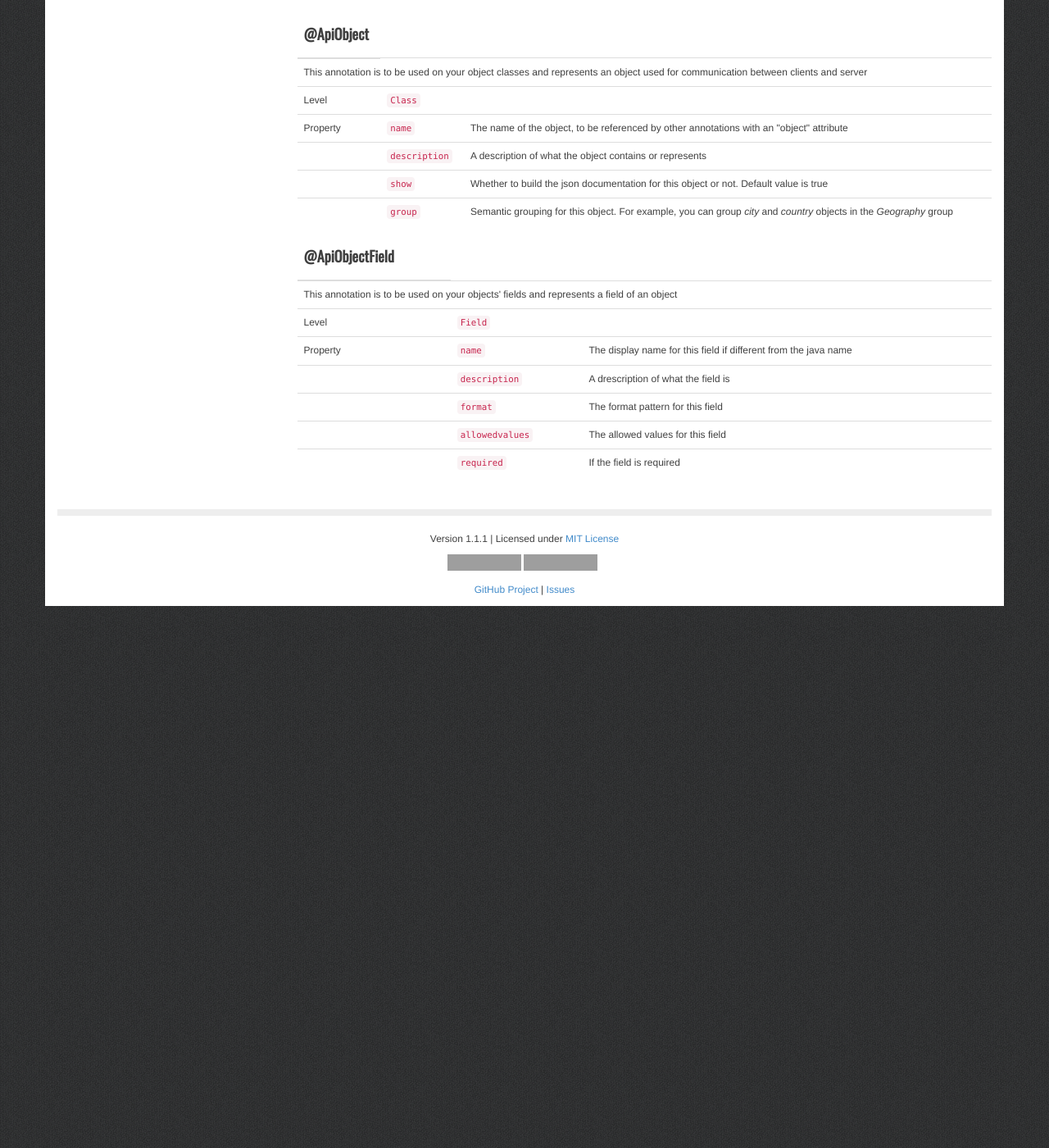
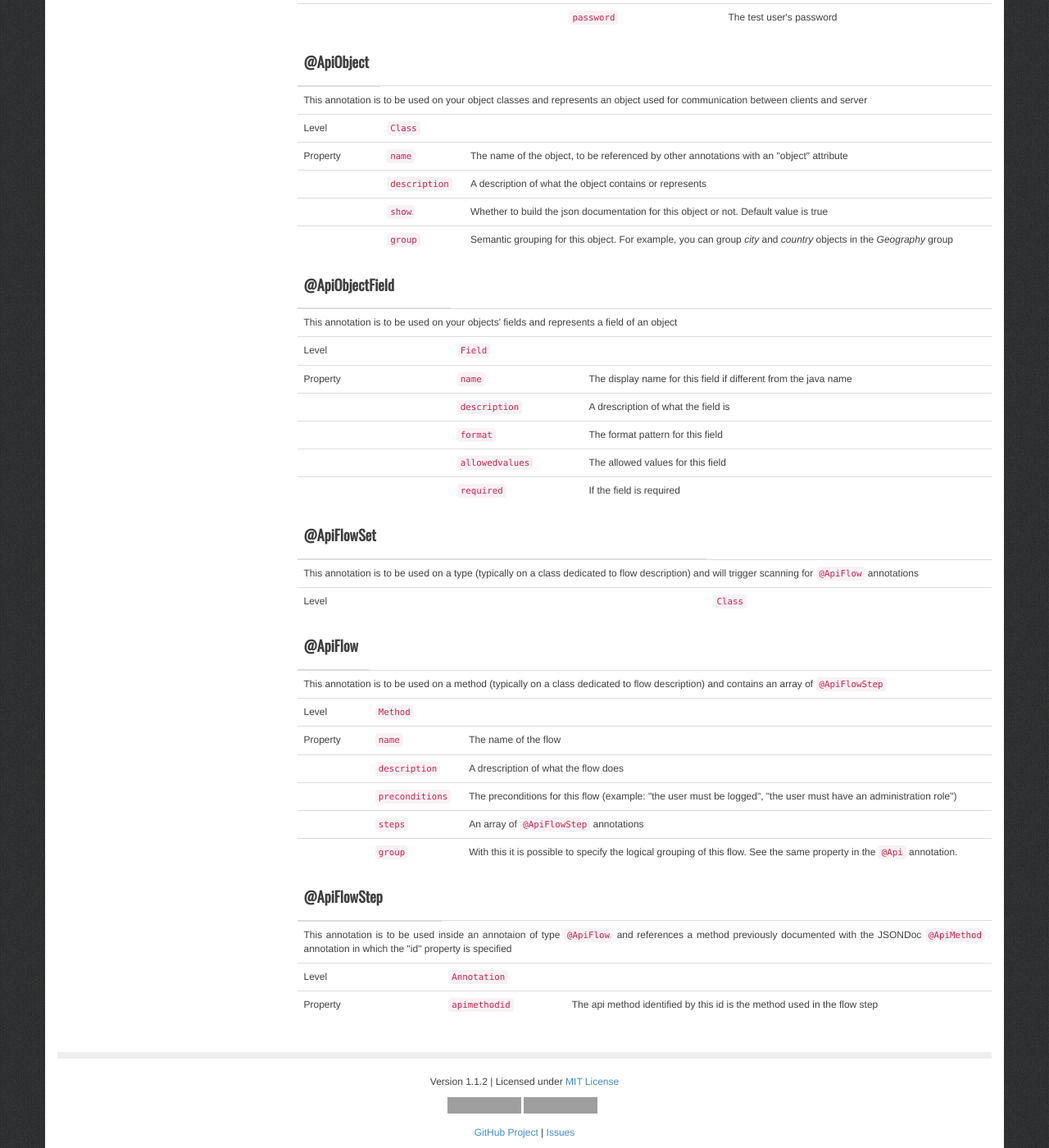
Before and after one commit to fabiomaffioletti/jsondoc, a Jekyll site: the page built from annotations.html, in a window 1280 px wide and 1400 px high, scrolled down 4228 px. Shown: the whole window at 82% size. Built offline with Jekyll 4.4.1, drawn with Linux system fonts in a browser that asks for light colours; nearby versions of some CDN libraries; some web fonts are replaced; Markdown is read by kramdown in place of the engine named in the settings; before the commit the page ends 4967 px from its top, so only the background shows below that; some of the changed text lies outside the part shown; grey boxes are pictures that could not be loaded.

Commit message:
documented version 1.1.2

```diff
--- a/_config.yml
+++ b/_config.yml
@@ -2,6 +2,6 @@ name: JSONDoc
 baseurl:
 markdown: redcarpet
 highlighter: pygments
-version: 1.1.1
+version: 1.1.2
 demourl: http://jsondoc.eu01.aws.af.cm/jsondoc.jsp
 downloadurl: distro/jsondoc-bundle-1.0.2.tar.gz
--- a/_layouts/default.html
+++ b/_layouts/default.html
@@ -70,6 +70,7 @@
             <li id="examples-standalone"><a href="examples-standalone.html">Examples: standalone</a></li>
             <li id="examples-spring"><a href="examples-spring.html">Examples: Spring framework</a></li>
             <li id="examples-objects"><a href="examples-objects.html">Examples: objects</a></li>
+            <li id="examples-flows"><a href="examples-flows.html">Examples: flows</a></li>
             <li id="demo"><a target="_blank" href="{{ site.demourl }}">Demo</a></li>
             <li id="faq"><a href="faq.html">FAQ</a></li>
           </ul>
--- a/annotations.html
+++ b/annotations.html
@@ -8,19 +8,20 @@ title: Documentation
 		<th>Services</th>
 		<th>Authentication</th>
 		<th>Objects</th>
+		<th>Flows</th>
 	</tr>
-	<tr><td><a href="#api">@Api</a></td><td><a href="#apiauthnone">@ApiAuthNone</a></td><td><a href="#apiobject">@ApiObject</a></td></tr>
-	<tr><td><a href="#apimethod">@ApiMethod</a></td><td><a href="#apiauthbasic">@ApiAuthBasic</a></td><td><a href="#apiobjectfield">@ApiObjectField</a></td></tr>
-	<tr><td><a href="#apiversion">@ApiVersion</a></td><td><a href="#apiauthbasicuser">@ApiAuthBasicUser</a></td><td></td></tr>
-	<tr><td><a href="#apiheaders">@ApiHeaders</a></td><td></td><td></td></tr>
-	<tr><td><a href="#apiheader">@ApiHeader</a></td><td></td><td></td></tr>
-	<tr><td><a href="#apiparams">@ApiParams</a></td><td></td><td></td></tr>
-	<tr><td><a href="#apipathparam">@ApiPathParam</a></td><td></td><td></td></tr>
-	<tr><td><a href="#apiqueryparam">@ApiQueryParam</a></td><td></td><td></td></tr>
-	<tr><td><a href="#apibodyobject">@ApiBodyObject</a></td><td></td><td></td></tr>
-	<tr><td><a href="#apiresponseobject">@ApiResponseObject</a></td><td></td><td></td></tr>
-	<tr><td><a href="#apierrors">@ApiErrors</a></td><td></td><td></td></tr>
-	<tr><td><a href="#apierror">@ApiError</a></td><td></td><td></td></tr>
+	<tr><td><a href="#api">@Api</a></td><td><a href="#apiauthnone">@ApiAuthNone</a></td><td><a href="#apiobject">@ApiObject</a></td><td><a href="#apiflowset">@ApiFlowSet</a></td></tr>
+	<tr><td><a href="#apimethod">@ApiMethod</a></td><td><a href="#apiauthbasic">@ApiAuthBasic</a></td><td><a href="#apiobjectfield">@ApiObjectField</a></td><td><a href="#apiflow">@ApiFlow</a></td></tr>
+	<tr><td><a href="#apiversion">@ApiVersion</a></td><td><a href="#apiauthbasicuser">@ApiAuthBasicUser</a></td><td></td><td><a href="#apiflowstep">@ApiFlowStep</a></td></tr>
+	<tr><td><a href="#apiheaders">@ApiHeaders</a></td><td></td><td></td><td></td></tr>
+	<tr><td><a href="#apiheader">@ApiHeader</a></td><td></td><td></td><td></td></tr>
+	<tr><td><a href="#apiparams">@ApiParams</a></td><td></td><td></td><td></td></tr>
+	<tr><td><a href="#apipathparam">@ApiPathParam</a></td><td></td><td></td><td></td></tr>
+	<tr><td><a href="#apiqueryparam">@ApiQueryParam</a></td><td></td><td></td><td></td></tr>
+	<tr><td><a href="#apibodyobject">@ApiBodyObject</a></td><td></td><td></td><td></td></tr>
+	<tr><td><a href="#apiresponseobject">@ApiResponseObject</a></td><td></td><td></td><td></td></tr>
+	<tr><td><a href="#apierrors">@ApiErrors</a></td><td></td><td></td><td></td></tr>
+	<tr><td><a href="#apierror">@ApiError</a></td><td></td><td></td><td></td></tr>
 </table>
 
 <table class="table" id="api">
@@ -84,6 +85,11 @@ title: Documentation
 			<td></td>
 			<td><code>responsestatuscode</code></td>
 			<td>Response status code that this method will return to the caller. Defaults to <i>200</i></td>
+		</tr>
+		<tr>
+			<td></td>
+			<td><code>id</code></td>
+			<td>A custom identifier to be used inside JSONDoc. This string has to be unique inside the JSONDoc documentation. It's responsibility of the documentation writer to guarantee this uniqueness</td>
 		</tr>
 	</tbody>
 </table>
@@ -428,6 +434,66 @@ title: Documentation
 	</tbody>
 </table>
 
+<table class="table" id="apiflowset">
+	<thead><tr><th><h4>@ApiFlowSet</h4></th></tr></thead>
+	<tbody>
+		<tr>
+			<td colspan="3">This annotation is to be used on a type (typically on a class dedicated to flow description) and will trigger scanning for <code>@ApiFlow</code> annotations</td>
+		</tr>
+		<tr><td>Level</td><td><code>Class</code></td><td></td></tr>
+	</tbody>
+</table>
+
+<table class="table" id="apiflow">
+	<thead><tr><th><h4>@ApiFlow</h4></th></tr></thead>
+	<tbody>
+		<tr>
+			<td colspan="3">This annotation is to be used on a method (typically on a class dedicated to flow description) and contains an array of <code>@ApiFlowStep</code></td>
+		</tr>
+		<tr><td>Level</td><td><code>Method</code></td><td></td></tr>
+		<tr>
+			<td>Property</td>
+			<td><code>name</code></td>
+			<td>The name of the flow</td>
+		</tr>
+		<tr>
+			<td></td>
+			<td><code>description</code></td>
+			<td>A drescription of what the flow does</td>
+		</tr>
+		<tr>
+			<td></td>
+			<td><code>preconditions</code></td>
+			<td>The preconditions for this flow (example: "the user must be logged", "the user must have an administration role")</td>
+		</tr>
+		<tr>
+			<td></td>
+			<td><code>steps</code></td>
+			<td>An array of <code>@ApiFlowStep</code> annotations</td>
+		</tr>
+		<tr>
+			<td></td>
+			<td><code>group</code></td>
+			<td>With this it is possible to specify the logical grouping of this flow. See the same property in the <code>@Api</code> annotation.</td>
+		</tr>
+	</tbody>
+</table>
+
+<table class="table" id="apiflowstep">
+	<thead><tr><th><h4>@ApiFlowStep</h4></th></tr></thead>
+	<tbody>
+		<tr>
+			<td colspan="3">This annotation is to be used inside an annotaion of type <code>@ApiFlow</code> and references a method previously documented with the JSONDoc <code>@ApiMethod</code> annotation in which the "id" property is specified</td>
+		</tr>
+		<tr><td>Level</td><td><code>Annotation</code></td><td></td></tr>
+		<tr>
+			<td>Property</td>
+			<td><code>apimethodid</code></td>
+			<td>The api method identified by this id is the method used in the flow step</td>
+		</tr>
+	</tbody>
+</table>
+
 <script type="text/javascript">
 	$('#annotations').addClass('active');
 </script>
--- a/changelog.html
+++ b/changelog.html
@@ -2,6 +2,12 @@
 layout: default
 title: Changelog
 ---
+
+<h3>Version 1.1.2 <small>Jan 19, 2015</small></h3>
+<ul>
+<li>Possibility to document API Flows</li>
+</ul>
+
 
 <h3>Version 1.1.1 <small>Jan 18, 2015</small></h3>
 <ul>
--- a/downloads.html
+++ b/downloads.html
@@ -6,7 +6,8 @@ title: Downloads
 <h3>Current version {{ site.version }}</h3>
 <div class="alert alert-info">
 <ul class="list-unstyled">
-        <li>Template for body objects</li>
+        <li>Possibility to create documentation for API Flows</li>
+        <li>Template for objects in UI</li>
         <li>UI improvements</li>
 </ul>
 </div>
@@ -17,6 +18,7 @@ title: Downloads
         	<tr><th style="width: 130px;">Version</th><th>Download bundle <code>*</code></th></tr>
         </thead>
         <tbody>
+                <tr><td>1.1.1</td><td>Available on Maven central</td></tr>
                 <tr><td>1.1.0</td><td>Available on Maven central</td></tr>
                 <tr><td>1.0.9</td><td>Available on Maven central</td></tr>
                 <tr><td>1.0.6</td><td>Available on Maven central</td></tr>
--- a/examples-spring.html
+++ b/examples-spring.html
@@ -4,7 +4,7 @@ title: Examples - Spring framework
 ---
 
 
-<h3>Annotation on an Spring MVC controller</h3>
+<h3>Annotation on a Spring MVC controller</h3>
 <p>Here is an example on how to use JSONDoc annotations on your <i> Spring MVC controller</i> classes:</p>
 
 {% highlight java %}
--- a/getting-started.html
+++ b/getting-started.html
@@ -19,7 +19,7 @@ title: Getting started
 <p>The steps are the following:</p>
 <ul>
 	<li>Declare the modules you need in your pom file</li>
-	<li>Annotate your API and objects with the JSONDoc annotations (see the annotation page, the how to pages and the examples page for more info)</li>
+	<li>Annotate your API, objects with the JSONDoc annotations and create API flows (see the annotation page, the how to pages and the examples page for more info)</li>
 	<li>Expose your documentation with the UI jsondoc module or with a custom viewer</li>
 	<li>Done!</li>
 </ul>
```
Also changed, not shown: examples-flows.html (added, +77 -0 lines).
